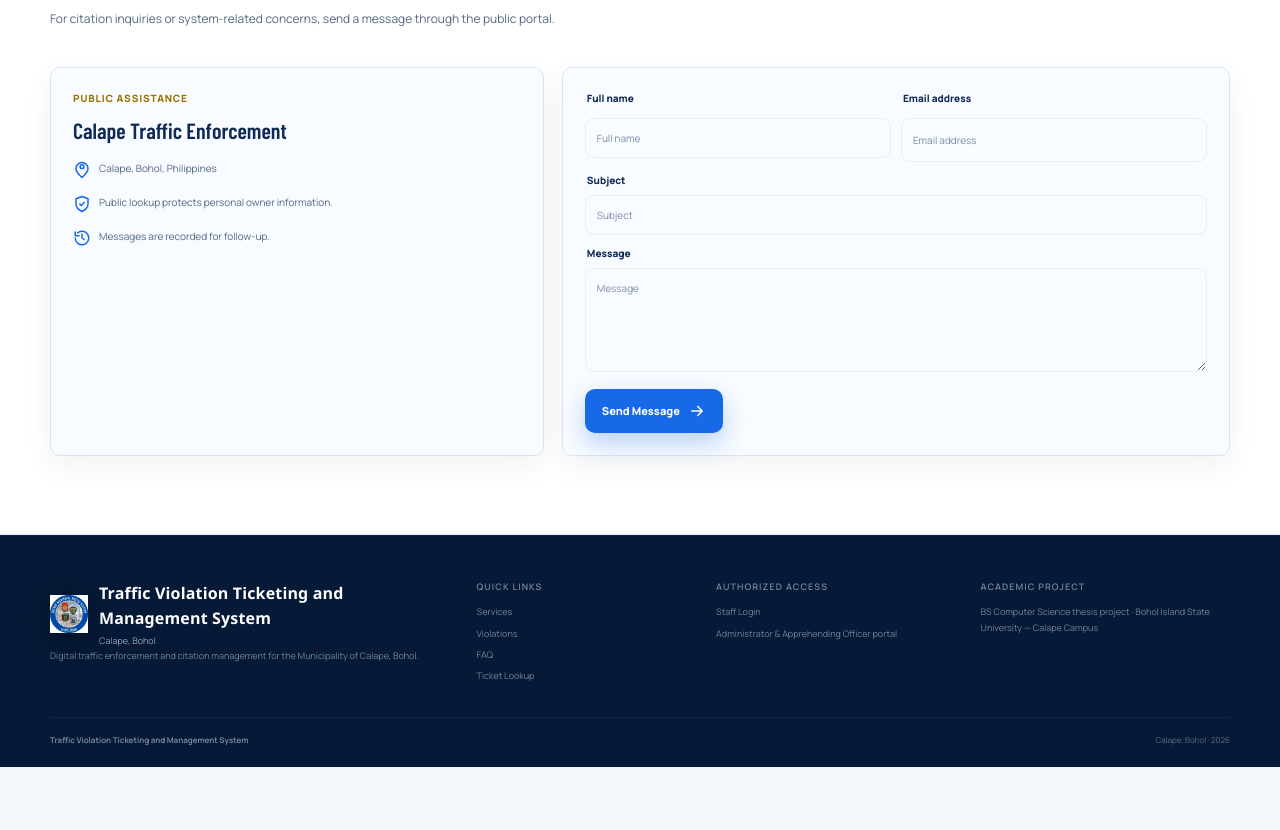
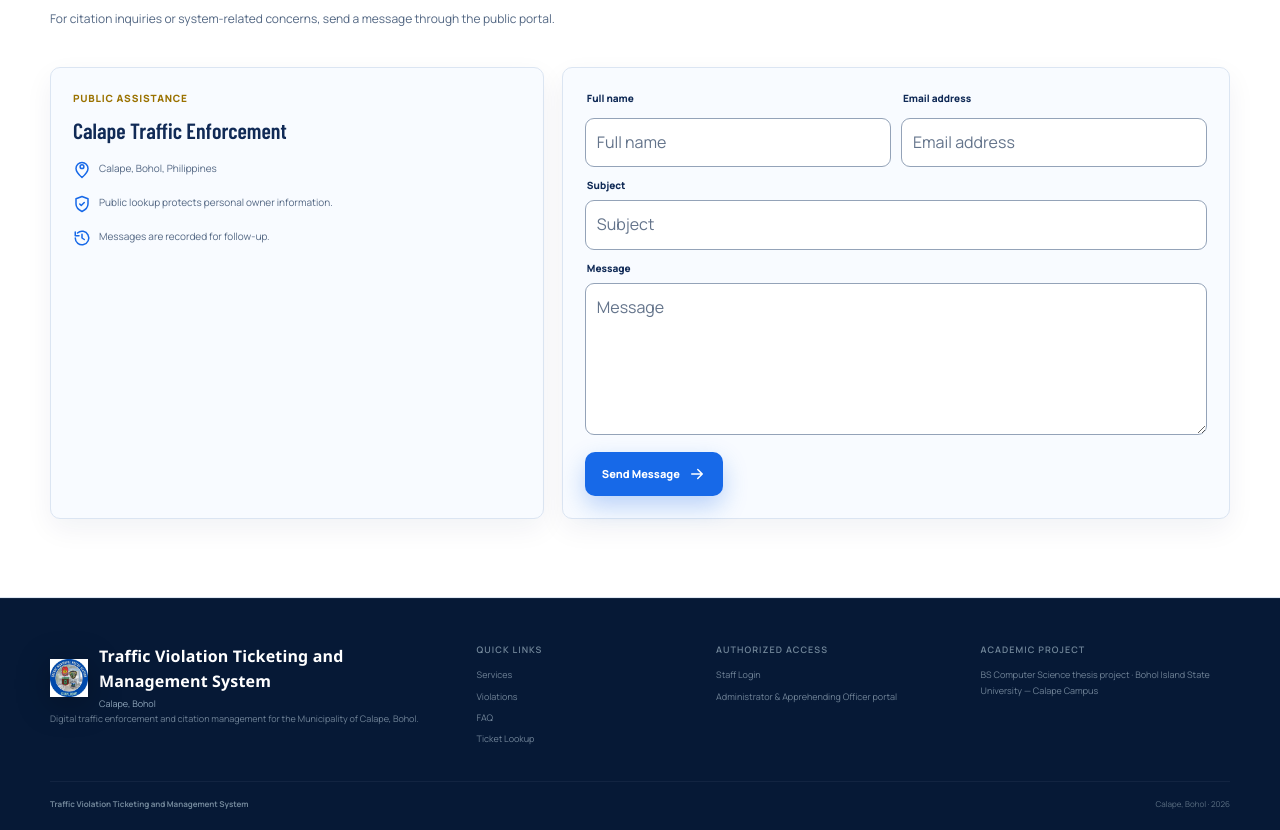
Before and after one commit to klintpaulbayarcal-byte/Thesis-TVTMS-React, a React (Vite) app: page / in a window 1280 px wide. Shown: the part 5314-6144 px from the top of the page. Before the commit the page ends 6081 px from the top, so only its background shows below. Built offline with nearby package versions, Linux system fonts and the light colour scheme; no server answers; a web font is replaced by a local one.

Commit message:
fix(landing): make contact message and input text legible

```diff
--- a/src/styles/landing-anchor-offset.css
+++ b/src/styles/landing-anchor-offset.css
@@ -11,3 +11,26 @@
     scroll-margin-top: 86px;
   }
 }
+
+/* Explicit contrast for the contact form: readable regardless of browser form styles.
+   Keep these rules local to the landing page and loaded after restored-landing.css. */
+.legacy-landing .landing-contact-form input,
+.legacy-landing .landing-contact-form textarea {
+  background: #ffffff !important;
+  color: #0f172a !important;
+  caret-color: #0f172a;
+  border: 1px solid #94a3b8 !important;
+  font-size: 16px !important;
+}
+
+.legacy-landing .landing-contact-form input::placeholder,
+.legacy-landing .landing-contact-form textarea::placeholder {
+  color: #64748b !important;
+  opacity: 1;
+}
+
+.legacy-landing .landing-contact-form input:focus,
+.legacy-landing .landing-contact-form textarea:focus {
+  outline: 2px solid #60a5fa;
+  outline-offset: 1px;
+}
```
